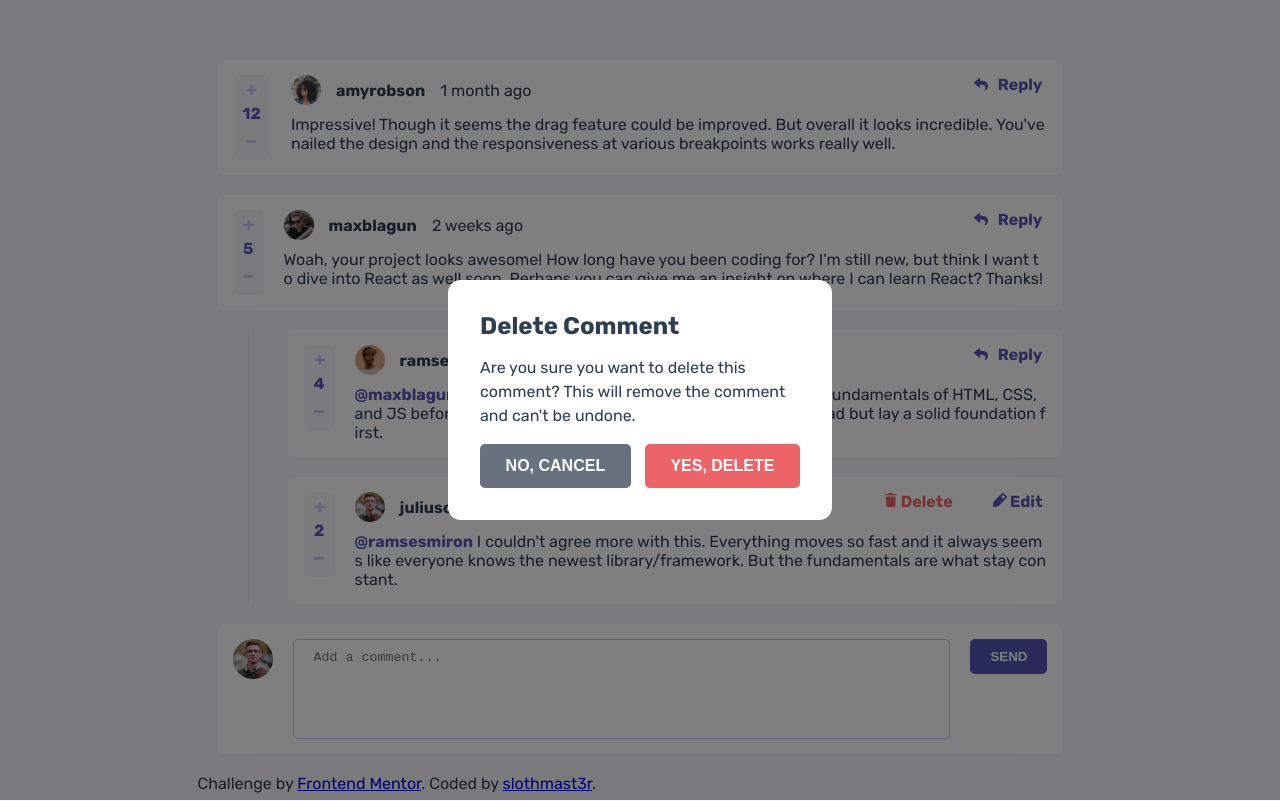
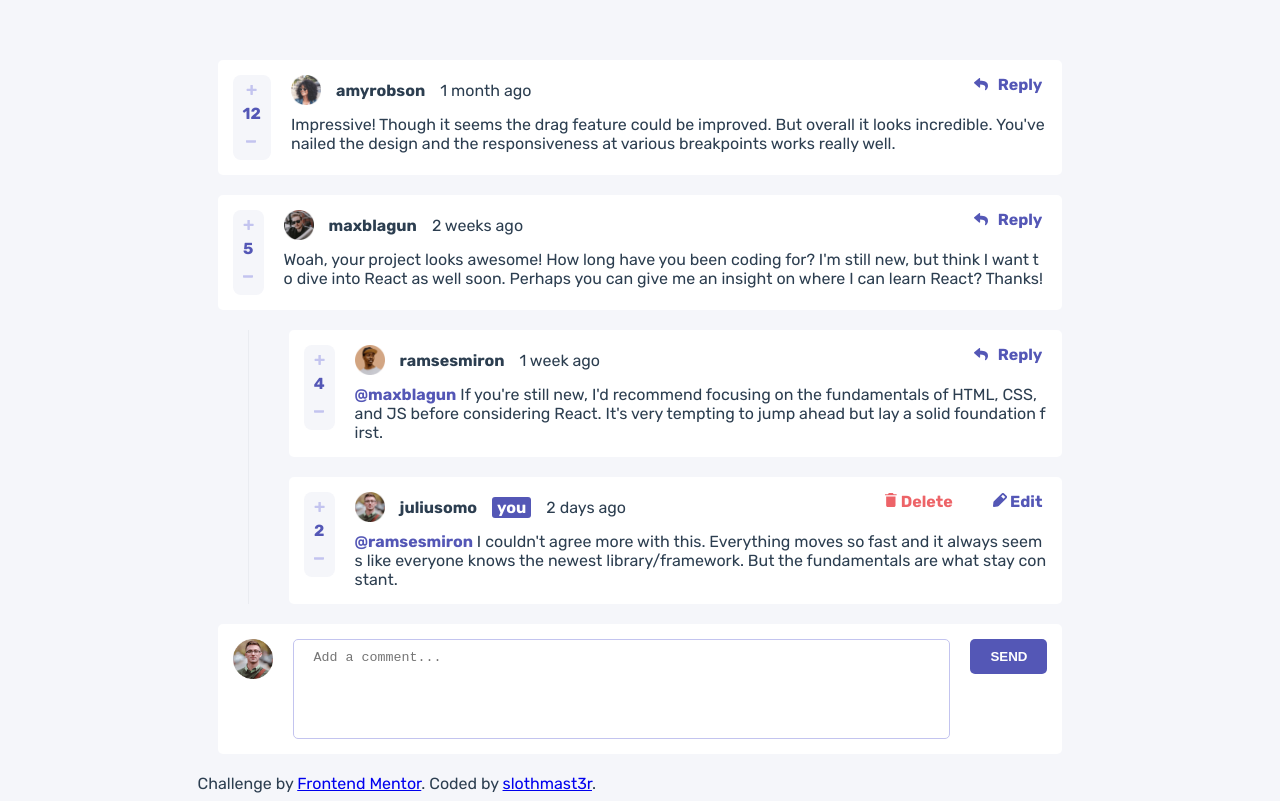
Before and after one commit to slothmast3r/interactive-comment-section, a Vue app: page / in a window 1280 px wide. Built offline with nearby package versions, Linux system fonts and the light colour scheme.

Commit message:
delete popup and state a little simpler

```diff
--- a/src/App.vue
+++ b/src/App.vue
@@ -1,5 +1,9 @@
 <template>
-  <delete-popup></delete-popup>
+  <delete-popup
+    v-if="showDeletePopup"
+    @cancel="closePopup"
+    @confirm="confirmDelete"
+  />
   <div class="app">
     <div class="attribution">
       <comment
@@ -64,6 +68,14 @@ export default {
       this.currentCommentId = commentId
       this.showDeletePopup = true
 
+    },
+    closePopup(){
+      this.showDeletePopup = false
+      this.currentCommentId = 0
+    },
+    confirmDelete(){
+      this.$store.commit('deleteComment', this.currentCommentId)
+      this.closePopup()
     }
   }
 }
--- a/store/mutations.js
+++ b/store/mutations.js
@@ -1,3 +1,18 @@
+
+function findComment(state, id) {
+    for(let comment of state.comments){
+        if(comment.id === id){
+            return comment
+        }
+        if(comment.replies)
+            for (let reply of comment.replies) {
+                if(reply.id === id){
+                    return reply
+                }
+            }
+    }
+    return undefined
+}
 
 export const mutations = {
     increment (state) {
@@ -14,31 +29,18 @@ export const mutations = {
     },
     addUserScoreById(state, payload){
         let id = payload.commentId
-        for(let comment of state.comments){
-            if(comment.id === id){
-                comment.userScore = payload.userScore
-            }
-            if(comment.replies)
-                for (let reply of comment.replies) {
-                    if(reply.id === id){
-                        reply.userScore = payload.userScore
-                    }
-                }
+        let comment = findComment(state, id)
+        if(comment){
+            comment.userScore = payload.userScore
         }
     },
     editCommentById(state,payload){
         let id = payload.commentId
-        for(let comment of state.comments){
-            if(comment.id === id){
-                comment.content = payload.commentContent
-            }
-            if(comment.replies)
-                for (let reply of comment.replies) {
-                    if(reply.id === id){
-                        reply.content = payload.commentContent
-                        reply.replyingTo = payload.replyingTo
-                    }
-                }
+
+        let comment = findComment(state, id)
+        if(comment){
+            comment.content = payload.commentContent
+            comment.replyingTo = payload.replyingTo
         }
     }
 }
--- a/store/state.js
+++ b/store/state.js
@@ -1,7 +1,7 @@
 
 export function state () {
     return {
-        lastId: 5,
+        lastId: 6,
         comments: [],
         commentDict: {}
     }
```
